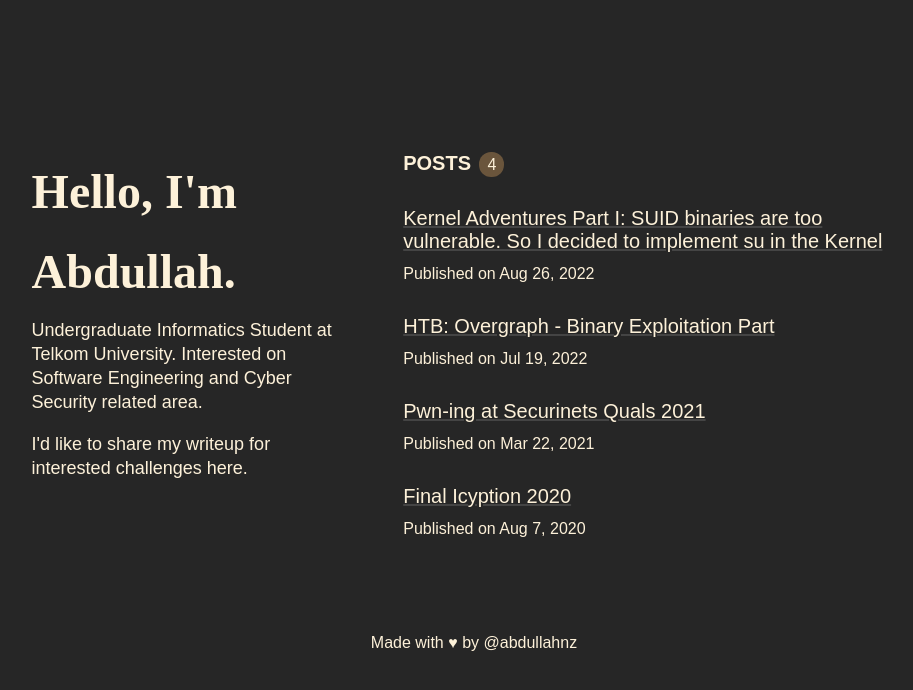
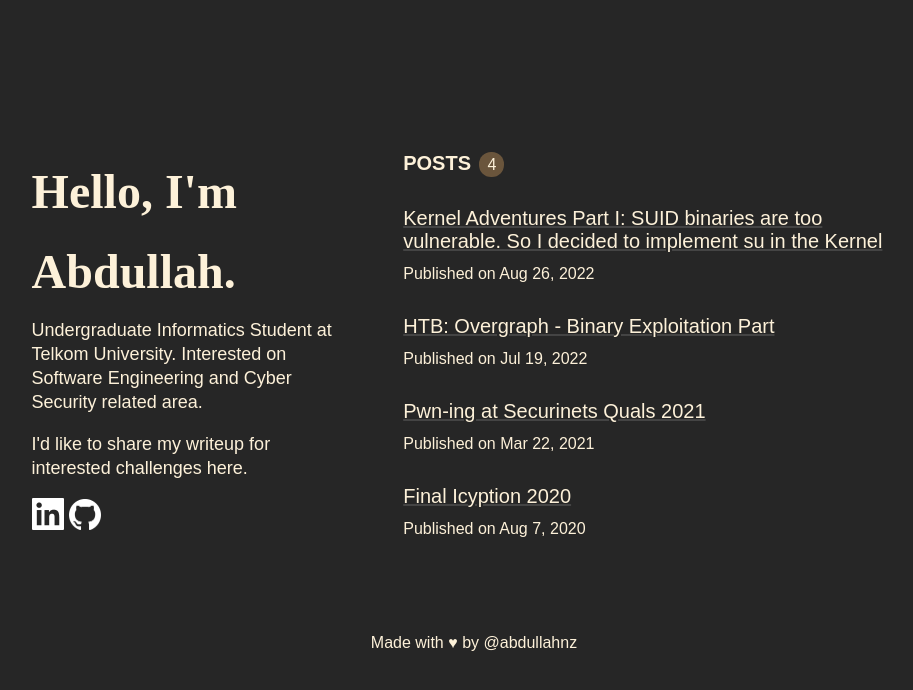
Before and after one commit to abdullahnz/abdullahnz.github.io, a Jekyll site: the page built from index.markdown, in a window 1280 px wide. Shown: the top 690 px of the page, without its empty margins (166-1079 px from the left). Built offline with Jekyll 4.4.1, drawn with Linux system fonts in a browser that asks for light colours; some web fonts are replaced.

Commit message:
add social media displayed on page

```diff
--- a/_config.yml
+++ b/_config.yml
@@ -26,8 +26,9 @@ description: # this means to ignore newlines until "baseurl:"
   - I'd like to share my writeup for interested challenges here.
 baseurl: "" # the subpath of your site, e.g. /blog
 url: "" # the base hostname & protocol for your site, e.g. http://example.com
-twitter_username: jekyllrb
-github_username: jekyll
+# twitter_username: jekyllrb
+github_url: https://github.com/abdullahnz
+linkedin_url: https://www.linkedin.com/in/nizam-abdullah-265371231/
 
 # Build settings
 theme: minima
--- a/_includes/head-custom.html
+++ b/_includes/head-custom.html
@@ -4,9 +4,6 @@
   <link rel="stylesheet" href="/assets/style.css" />
   <link rel="preconnect" href="https://fonts.googleapis.com" />
   <link rel="preconnect" href="https://fonts.gstatic.com" crossorigin />
-  <link
-    href="https://fonts.googleapis.com/css2?family=Borel&display=swap"
-    rel="stylesheet"
-  />
+  <link href="https://fonts.googleapis.com/css2?family=Borel&display=swap" rel="stylesheet" />
   <title>{{ site.title }}</title>
 </head>
--- a/_layouts/home.html
+++ b/_layouts/home.html
@@ -8,7 +8,16 @@
         <div class="desc">
           {% for desc in site.description %}
           <p>{{ desc }}</p>
-          {% endfor %}
+          {% endfor %} {% if site.linkedin_url %}
+
+          <a href="{{ site.linkedin_url }}"
+            ><img src="/assets/icons/linkedin.png" alt="Linkedin Icon" width="32"
+          /></a>
+          {% endif %} {% if site.github_url %}
+          <a href="{{ site.github_url }}"
+            ><img src="/assets/icons/github.png" alt="Github Icon" width="32"
+          /></a>
+          {% endif %}
         </div>
       </div>
 
```
Also changed, not shown: assets/icons/github.png (added), assets/icons/linkedin.png (added), 4 other files.
